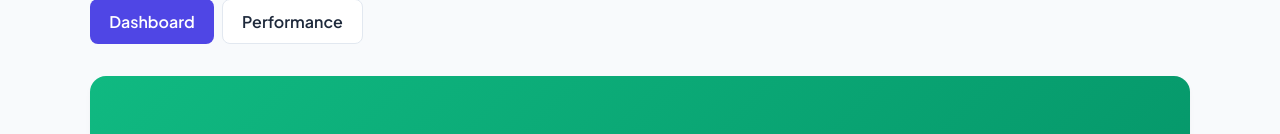
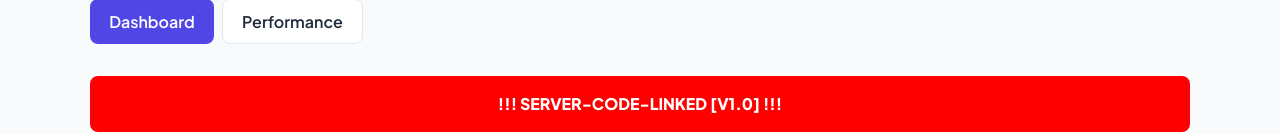
Before and after one commit to Ahsan60712/attendance-system, a Flask app: template templates/manager_dashboard.html in a window 1280 px wide. Shown: the part 109-243 px from the top of the page. Run offline with Flask 3, Linux system fonts and the light colour scheme; the template is opened without the code that fills it, so the values that code supplies are empty; the visitor is signed in with stand-in values (Sample User, id 1).

Commit message:
Add Server-Code-Linked Red Alert for verification

```diff
--- a/templates/manager_dashboard.html
+++ b/templates/manager_dashboard.html
@@ -3,6 +3,9 @@
 {% block title %}Manager Dashboard - Adlab Solutions{% endblock %}
 
 {% block content %}
+<div style="background: red; color: white; padding: 1rem; text-align: center; font-weight: 800; border-radius: 8px; margin-bottom: 2rem;">
+    !!! SERVER-CODE-LINKED [V1.0] !!!
+</div>
 <div class="card" style="background: linear-gradient(135deg, #10b981, #059669); color: white; border: none; margin-bottom: 2rem;">
     <h1 style="font-size: 2rem; margin-bottom: 0.5rem;">Manager Portal: {{ manager_name }}</h1>
     <p style="opacity: 0.9;">Team <strong>{{ emp_data.emp_team }}</strong> • Requests Overview</p>
```
